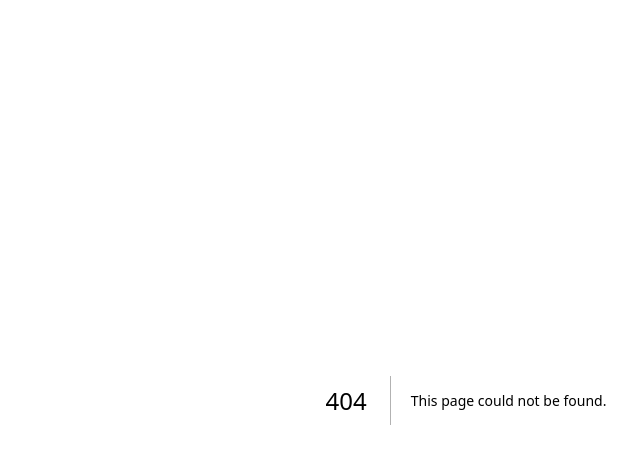
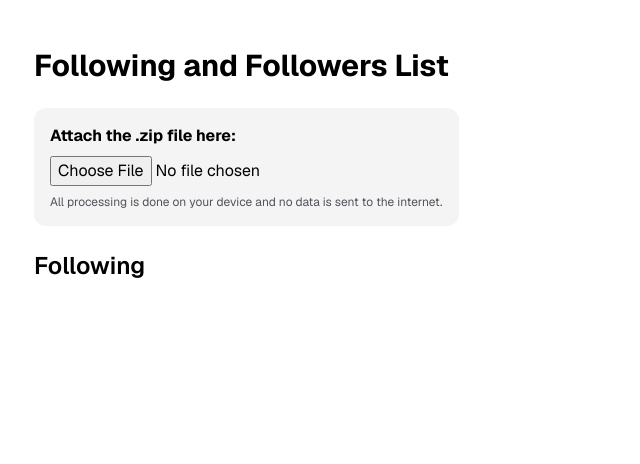
Before and after one commit to evertjr/insta-detractors, a Next.js app: page /follow-list in a window 1280 px wide. Before the commit this address had no page. Shown: the top 464 px of the page, without its empty margins (174-814 px from the left). Built offline with nearby package versions, Linux system fonts and the light colour scheme.

Commit message:
patch new changes from meta

```diff
--- a/src/app/_components/InstaDetractors.tsx
+++ b/src/app/_components/InstaDetractors.tsx
@@ -108,7 +108,15 @@ export function DetractorsComponent() {
                   const json = JSON.parse(fileContent);
                   followingProfiles.push(
                     ...json.relationships_following.map(
-                      (entry: any) => entry.string_list_data[0]
+                      (entry: any) => {
+                        // New Meta format: value is in title, href and timestamp are in string_list_data
+                        const stringData = entry.string_list_data[0];
+                        return {
+                          value: entry.title,
+                          href: stringData.href,
+                          timestamp: stringData.timestamp
+                        };
+                      }
                     )
                   );
                 } catch (error) {
--- /dev/null
+++ b/src/app/follow-list/page.tsx
@@ -0,0 +1,146 @@
+"use client";
+
+import JSZip from "jszip";
+import { useCallback, useState } from "react";
+import { Spinner } from "../_components/Spinner";
+import { UserLink } from "../_components/UserLink";
+
+type Profile = {
+  href: string;
+  value: string;
+  timestamp: number;
+};
+
+export default function FollowList() {
+  const [followers, setFollowers] = useState<Profile[]>([]);
+  const [following, setFollowing] = useState<Profile[]>([]);
+  const [loading, setLoading] = useState<boolean>(false);
+  const [error, setError] = useState<string | null>(null);
+
+  const handleFileChange = useCallback(
+    async (e: React.ChangeEvent<HTMLInputElement>) => {
+      setLoading(true);
+      setError(null);
+      try {
+        const file = e.target.files?.[0];
+        if (file) {
+          const zip = new JSZip();
+          const content = await zip.loadAsync(file);
+
+          const followersPattern = /^.*followers(?:_\d+)?\.json$/;
+          const followingPattern = /^.*following(?:_\d+)?\.json$/;
+
+          const followersProfiles: Profile[] = [];
+          const followingProfiles: Profile[] = [];
+
+          // Search and process followers
+          await Promise.all(
+            Object.keys(content.files)
+              .filter((name) => followersPattern.test(name))
+              .map(async (name) => {
+                const fileContent = await content.files[name].async("text");
+                try {
+                  const json = JSON.parse(fileContent);
+                  followersProfiles.push(
+                    ...json.map((entry: any) => entry.string_list_data[0])
+                  );
+                } catch (error) {
+                  console.error(
+                    `Error parsing JSON in followers' data for file: ${name}`,
+                    error
+                  );
+                }
+              })
+          );
+
+          // Search and process following
+          await Promise.all(
+            Object.keys(content.files)
+              .filter((name) => followingPattern.test(name))
+              .map(async (name) => {
+                const fileContent = await content.files[name].async("text");
+                try {
+                  const json = JSON.parse(fileContent);
+                  followingProfiles.push(
+                    ...json.relationships_following.map(
+                      (entry: any) => entry.string_list_data[0]
+                    )
+                  );
+                } catch (error) {
+                  console.error(
+                    `Error parsing JSON in following data for file: ${name}`,
+                    error
+                  );
+                }
+              })
+          );
+
+          setFollowers(followersProfiles);
+          setFollowing(followingProfiles);
+        }
+      } catch (error) {
+        setError("Error processing the file. Please try again.");
+        console.error("Error processing the file", error);
+      } finally {
+        setLoading(false);
+      }
+    },
+    []
+  );
+
+  return (
+    <div className="p-4 w-full max-w-4xl mx-auto mt-8">
+      <h1 className="text-3xl font-bold mb-4">Following and Followers List</h1>
+      <div className="my-6 flex gap-4 flex-wrap">
+        <div className="flex flex-col gap-2 bg-zinc-100 w-full md:w-fit p-4 rounded-xl">
+          <label htmlFor="followers-file" className="font-bold">
+            Attach the .zip file here:
+            {loading && (
+              <Spinner className="inline-flex self-center mx-2 w-5" />
+            )}
+          </label>
+          <input
+            name="followers-file"
+            type="file"
+            accept=".zip"
+            onChange={handleFileChange}
+            placeholder="Upload ZIP File"
+          />
+          <small className="text-zinc-600 text-xs">
+            All processing is done on your device and no data is sent to the
+            internet.
+          </small>
+        </div>
+      </div>
+      {error && <span className="text-red-500">{error}</span>}
+      <section>
+        <h2 className="text-2xl font-semibold">Following</h2>
+        <ul className="flex gap-4 mt-4 flex-wrap">
+          {following.map((follow, index) => (
+            <li key={index}>
+              <UserLink
+                variant="pendingFollowers"
+                href={follow.href}
+                value={follow.value}
+              />
+            </li>
+          ))}
+        </ul>
+      </section>
+      {/* <section className="mb-8">
+        <h2 className="text-2xl font-semibold">Followers</h2>
+        <ul className="flex gap-4 mt-4 flex-wrap">
+          {followers.map((follower, index) => (
+            <li key={index}>
+              <UserLink
+                variant="detractor"
+                href={follower.href}
+                value={follower.value}
+              />
+            </li>
+          ))}
+        </ul>
+      </section> */}
+    </div>
+  );
+}
```
Also changed, not shown: 2 other files (tests, documents, lock files or other folders).
